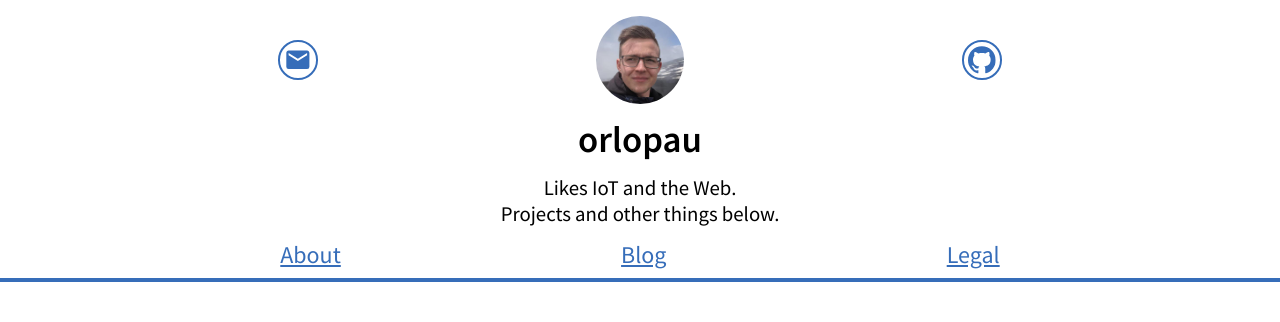
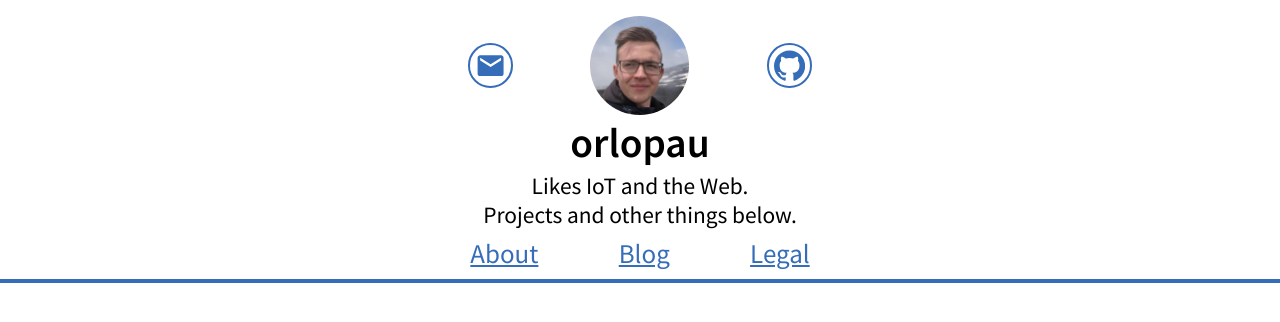
Before and after one commit to orlopau/orlopau.github.io, a Jekyll site: the page built from index.html, in a window 1280 px wide. Shown: the top 322 px of the page. Built offline with Jekyll 4.4.1, drawn with Linux system fonts in a browser that asks for light colours.

Commit message:
Responsified index

```diff
--- a/_sass/default.scss
+++ b/_sass/default.scss
@@ -11,6 +11,24 @@ ol {
 
 html {
   font-size: 16px;
+}
+
+@media only screen and (min-width: 768px) {
+  html {
+    font-size: 17px;
+  }
+}
+
+@media only screen and (min-width: 1024px) {
+  html {
+    font-size: 18px;
+  }
+}
+
+@media only screen and (min-width: 1440px) {
+  html {
+    font-size: 20px;
+  }
 }
 
 html, body {
@@ -55,3 +73,10 @@ pre.highlight {
     border-right: 1px solid white;
   }
 }
+
+.container {
+  display: flex;
+  flex-direction: column;
+  align-items: center;
+  width: 100%;
+}
--- a/assets/css/index.scss
+++ b/assets/css/index.scss
@@ -11,8 +11,11 @@ header {
   padding-top: $margin;
   text-align: center;
   height: 30vh;
-  min-height: 230px;
+  min-height: 240px;
   justify-content: space-between;
+  max-width: 500px;
+  max-height: 280px;
+  width: 100%;
 
   $profile-pic-size: 5.5rem;
   $circle-size: $profile-pic-size * 0.45;
@@ -22,6 +25,7 @@ header {
   #name {
     font-weight: 600;
     font-size: 2.3rem;
+    line-height: 2.3rem;
   }
 
   #subtitle {
@@ -81,6 +85,7 @@ header {
 ul {
   list-style: none;
   padding: 0 $margin $margin $margin*1.5;
+  max-width: 800px;
 
   li{
     display: flex;
--- a/index.html
+++ b/index.html
@@ -12,6 +12,7 @@ stylesheet: /assets/css/index.css
         </symbol>
     </defs>
 </svg>
+<div class="container">
     <header>
         <div id="profile">
             <a class="circle" href="{{site.email_link}}">
@@ -34,7 +35,9 @@ stylesheet: /assets/css/index.css
             <a href="imprint.html">Legal</a>
         </nav>
     </header>
+</div>
 <div class="divider"></div>
+<div class="container">
     <ul>
         {% for post in site.posts %}
         <li>
@@ -45,3 +48,4 @@ stylesheet: /assets/css/index.css
         </li>
         {% endfor %}
     </ul>
+</div>
```
Lines whose indentation alone changed are shown as unchanged.
